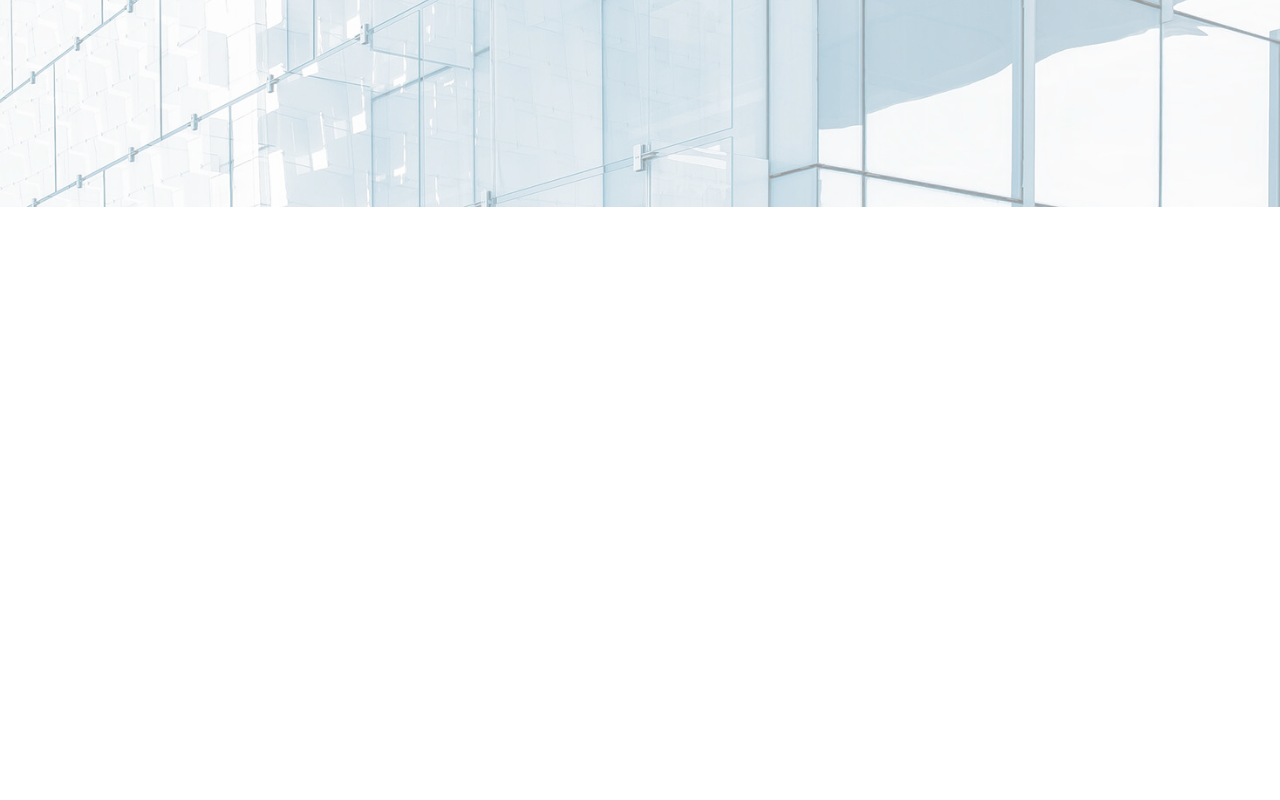
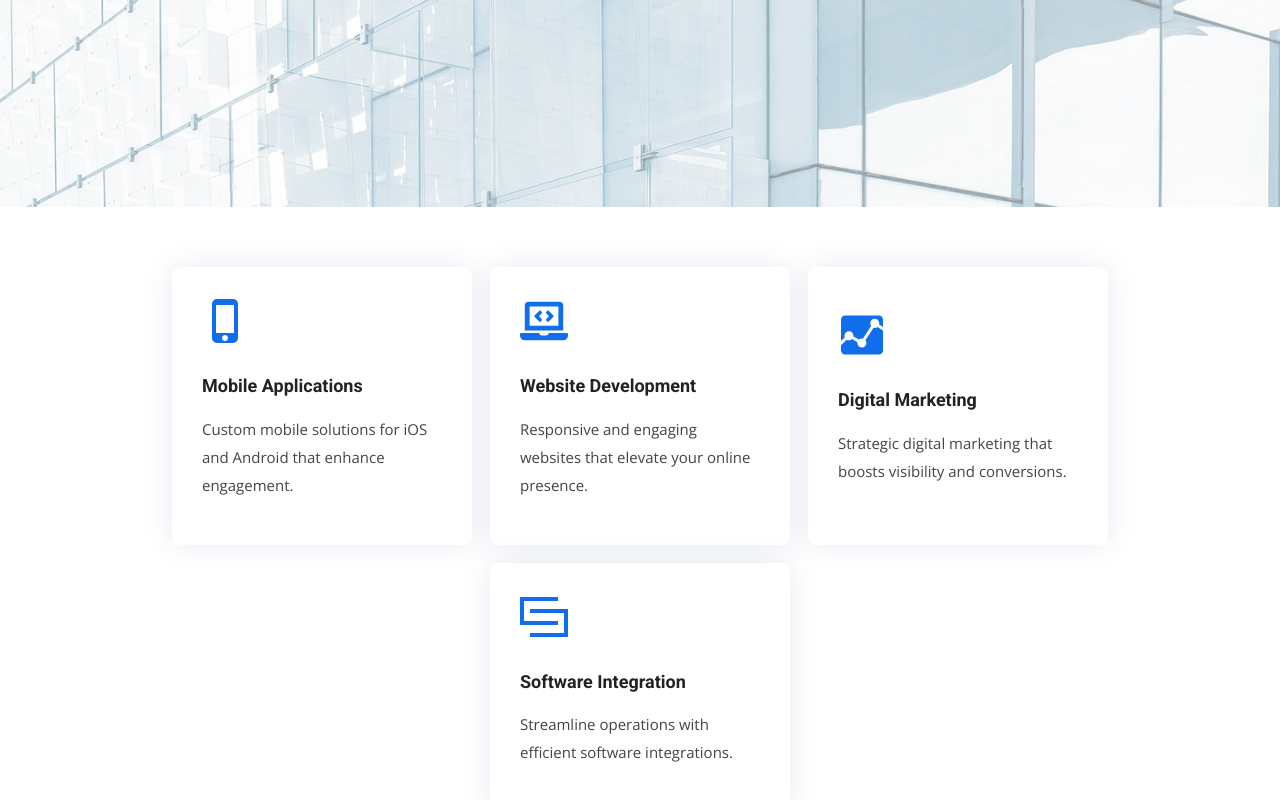
Before and after one commit to jrvscm/high-plains-media, a Next.js app: page / in a window 1280 px wide. Shown: the part 518-1318 px from the top of the page. Built offline with nearby package versions, Linux system fonts and the light colour scheme.

Commit message:
services and hero

```diff
--- /dev/null
+++ b/src/components/Card.js
@@ -0,0 +1,105 @@
+import React, { useState } from 'react';
+import styled, { css } from 'styled-components';
+import { device } from '../styles/breakpoints';
+
+const CardContainer = styled.div`
+  flex: 0 1 300px; // Base width of each card
+  max-width: 300px;
+  height: auto;
+  border-radius: 8px;
+  overflow: hidden;
+  position: relative;
+  transition: all 0.3s ease;
+  cursor: pointer;
+  box-shadow: ${({ theme }) => theme.tokens.cardBoxShadow};
+  padding: ${({ theme }) => theme.spacing.lg};
+  background-color: ${({ theme }) => theme.colors.white};
+  display: flex;
+  flex-direction: column;
+  justify-content: center;
+  align-items: flex-start; // Center content inside each card
+  text-align: left; // Ensures text within the card is centered
+
+  ${({theme}) => theme.tokens.fadeInUpAnimation};
+
+  @media ${device.tablet} {
+      min-width: 100%;
+  }
+
+  ${({theme}) => theme.tokens.fadeInUpAnimation};
+  animation-duration: 0.8s;
+  animation-fill-mode: forwards;
+  animation-timing-function: ease-out;
+  animation-delay: ${({ $delay }) => $delay}s; // Use the delay prop
+  opacity: 0; // Start with the card invisible
+  transform: translateY(30px);
+  visibility: ${({ $isVisible }) => $isVisible ? 'visible' : 'hidden'};
+`;
+
+const Background = styled.div`
+  background-color: ${({ theme }) => theme.colors.blue};
+  position: absolute;
+  bottom: 0;
+  left: 0;
+  width: 100%;
+  height: ${({ $isHovered }) => $isHovered ? '100%' : '0'};
+  z-index: 0;
+  transition: height 0.3s ease;
+`;
+
+const Content = styled.div`
+  position: relative;
+  z-index: 1;
+  transition: color 0.3s ease;
+  color: ${({ $isHovered, theme }) => $isHovered ? theme.colors.white : theme.colors.black};
+
+  & h3 {
+    transition: color 0.3s ease;
+  }
+
+  & svg {
+    transition: color .4s ease;
+    color: ${({ $isHovered, theme }) => $isHovered ? theme.colors.white : theme.colors.blue};
+  }
+
+  & p {
+        transition: color 0.2s ease;
+      ${({ theme }) => theme.fonts.font15TextRegular};
+      color: ${({ $isHovered, theme }) => $isHovered ? theme.colors.white : theme.colors.textGray};
+      line-height: 28px;
+  }
+`;
+
+const Title = styled.h3`
+    ${({ theme }) => theme.fonts.fontBody18Bold};
+    color: ${({ $isHovered, theme }) => $isHovered ? theme.colors.white : theme.colors.black};
+    margin-top: ${({theme}) => theme.spacing.lg};
+    margin-bottom: ${({theme}) => theme.spacing.md};
+`;
+
+const Text = styled.p`
+`;
+
+const IconWrapper = styled.div`
+    margin-bottom: ${({theme}) => theme.spacing.md};
+`;
+
+const ServiceCard = ({ Icon, title, text, $delay, $isVisible }) => {
+  const [isHovered, setIsHovered] = useState(false);
+
+  return (
+    <CardContainer $delay={$delay} $isVisible={$isVisible} className="col-md-6 col-lg-3 d-flex align-items-stretch mb-5 mb-lg-0"
+    onMouseEnter={() => setIsHovered(true)}
+    onMouseLeave={() => setIsHovered(false)}
+    >
+        <Background $isHovered={isHovered} />
+        <Content $isHovered={isHovered}>
+        <IconWrapper>{Icon && <Icon size={'48px'} />}</IconWrapper>
+            <Title $isHovered={isHovered}>{title}</Title>
+            <Text $isHovered={isHovered}>{text}</Text>
+        </Content>
+    </CardContainer>
+  );
+};
+
+export default ServiceCard;
--- a/src/pages/_document.js
+++ b/src/pages/_document.js
@@ -8,6 +8,7 @@ export default function Document() {
         <link rel="preconnect" href="https://fonts.gstatic.com" crossOrigin="true" />
         <link href="https://fonts.googleapis.com/css2?family=Poppins:ital,wght@0,100;0,200;0,300;0,400;0,500;0,600;0,700;0,800;0,900;1,100;1,200;1,300;1,400;1,500;1,600;1,700;1,800;1,900&display=swap" rel="stylesheet"/>
         <link href="https://fonts.googleapis.com/css2?family=Open+Sans:ital,wght@0,300..800;1,300..800&display=swap" rel="stylesheet"/>
+        <link href="https://fonts.googleapis.com/css2?family=Roboto:ital,wght@0,100;0,300;0,400;0,500;0,700;0,900;1,100;1,300;1,400;1,500;1,700;1,900&display=swap" rel="stylesheet" />
       </Head>
       <body>
         <Main />
--- a/src/pages/index.js
+++ b/src/pages/index.js
@@ -2,7 +2,14 @@ import Head from "next/head";
 import styled, { css } from 'styled-components';
 import { useInView } from 'react-intersection-observer';
 import Container from 'react-bootstrap/Container';
+import Row from 'react-bootstrap/Row';
 import Button from '../components/Button';
+import Card from '../components/Card';
+import { MdOutlinePhoneIphone } from "react-icons/md";
+import { FaLaptopCode } from "react-icons/fa";
+import { IoMdAnalytics } from "react-icons/io";
+import { GrIntegration } from "react-icons/gr";
+import { device } from '../styles/breakpoints';
 
 const Hero = styled.div`
   height: 75vh;
@@ -31,7 +38,7 @@ const StyledContainer = styled(Container)`
   position: relative;
   flex-direction: column;
 
-  ${({ $isVisible }) => $isVisible && fadeInUpAnimation}
+  ${({ $isVisible, theme }) => $isVisible && theme.tokens.fadeInUpAnimation}
 `;
 
 const Span = styled.span`
@@ -80,32 +87,64 @@ const secondaryHoverStyle = css`
   filter: blur(1px);
 `;
 
-const Temp = styled.div`
-  height: 100vh
+const Services = styled.section`
+  padding: ${({ theme }) => theme.spacing.xxxlg};
+  background: ${({ theme }) => theme.colors.white};
+
+  @media ${device.tablet} {
+    padding: ${({ theme }) => `${theme.spacing.xlg} ${theme.spacing.sm}`};
+  }
 `;
 
-const fadeInUpAnimation = css`
-  @keyframes fadeInUp {
-    from {
-      opacity: 0;
-      transform: translateY(20px);
-    }
-    to {
-      opacity: 1;
-      transform: translateY(0);
-    }
-  }
-
-  animation: fadeInUp 1s ease-out forwards;
+const StyledRow = styled(Row)`
+  display: flex;
+  flex-wrap: wrap;
+  justify-content: center; // Ensures cards are centered horizontally in the container
+  gap: ${({ theme }) => theme.spacing.md}; // Provides consistent spacing between cards
+  margin: 0 auto; // Centers the row within the container if necessary
+  width: 100%; // Ensures the row takes full width to contain all cards properly
 `;
 
 export default function Home() {
 
-  const { ref, inView } = useInView({
-    triggerOnce: true,  // Only trigger animation once
-    threshold: 0.5,     // Trigger when 50% of the element is in view
+  const cards = [
+    {
+      title: 'Mobile Applications',
+      Icon: MdOutlinePhoneIphone,
+      text: "Custom mobile solutions for iOS and Android that enhance engagement."
+    },
+    {
+      title: "Website Development",
+      Icon: FaLaptopCode,
+      text: "Responsive and engaging websites that elevate your online presence."
+    },
+    {
+      title: "Digital Marketing",
+      Icon: IoMdAnalytics,
+      text:  "Strategic digital marketing that boosts visibility and conversions."
+    },
+    {
+      title: "Software Integration",
+      Icon: GrIntegration,
+      text: "Streamline operations with efficient software integrations."
+    }
+  ]
+
+  const {
+    ref: heroRef,
+    inView: heroInView
+  } = useInView({
+    triggerOnce: true,
+    threshold: 0.5  // Adjusted for your specific need, maybe 1 for full visibility
   });
 
+  const {
+    ref: rowRef,
+    inView: rowInView
+  } = useInView({
+    triggerOnce: true,
+    threshold: 1.0
+  });
   return (
     <>
       <Head>
@@ -114,8 +153,8 @@ export default function Home() {
         <meta name="viewport" content="width=device-width, initial-scale=1" />
         <link rel="icon" href="/favicon.ico" />
       </Head>
-      <Hero ref={ref}>
-        <StyledContainer $isVisible={inView}>
+      <Hero ref={heroRef}>
+        <StyledContainer $isVisible={heroInView}>
           <H1>Welcome to <Span>Peak Digital</Span></H1>
           <H2>We are team of talented engineers building projects for the web</H2>
           <ButtonsWrapper>
@@ -124,7 +163,13 @@ export default function Home() {
           </ButtonsWrapper>
         </StyledContainer>
       </Hero>
-      <Temp />
+      <Services ref={rowRef}>
+        <Container>
+          <StyledRow>
+            {rowInView && cards?.length && cards.map(({title, Icon, text}, index) => <Card title={title} Icon={Icon} text={text} $delay={0.2 * index} $isVisible={rowInView} />)}
+          </StyledRow>
+        </Container>
+      </Services>
     </>
   );
 }
--- a/src/styles/colors.js
+++ b/src/styles/colors.js
@@ -2,5 +2,6 @@ export const colors = {
     blue: '#106eea',
     black: '#222',
     white: '#fff',
-    gray: '#555555'
+    gray: '#555555',
+    textGray: '#444444'
 }
--- a/src/styles/theme.js
+++ b/src/styles/theme.js
@@ -20,6 +20,13 @@ const fonts = {
         font-family: Poppins, sans-seriff;
         font-size: 16px;
         font-weight: 600;
+        color: ${colors.black};
+    `,
+
+    font18Bold: css`
+        font-family: Poppins, sans-seriff;
+        font-size: 18px;
+        font-weight: 700;
         color: ${colors.black};
     `,
 
@@ -52,6 +59,20 @@ const fonts = {
         font-family: "Roboto", sans-serif;
         color: ${colors.gray};
     `,
+
+    fontBody18Bold: css`
+        font-family: "Roboto", sans-seriff;
+        font-size: 18px;
+        font-weight: 700;
+        color: ${colors.black};
+    `,
+
+    font15TextRegular: css`
+        font-family: "Open Sans", sans-seriff;
+        font-size: 15px;
+        font-weight: 400;
+        color: ${colors.black};
+    `
 }
 
 const spacing = {
@@ -60,11 +81,33 @@ const spacing = {
     sm: '8px',
     smd: '16px',
     md: '18px',
-    lg: '30px'
+    lg: '30px',
+    xlg: '36px',
+    xxlg: '50px',
+    xxxlg: '60px'
+}
+
+const tokens = {
+    cardBoxShadow: css`rgba(68, 88, 144, 0.12) 0px 0px 29px 0px`,
+    fadeInUpAnimation: css`
+        @keyframes fadeInUp {
+            from {
+            opacity: 0;
+            transform: translateY(30px);
+            }
+            to {
+            opacity: 1;
+            transform: translateY(0);
+            }
+        }
+
+        animation: fadeInUp 1s ease-out forwards;
+    `
 }
 
 export const theme = {
     fonts,
     colors,
-    spacing
+    spacing,
+    tokens
 }
```
